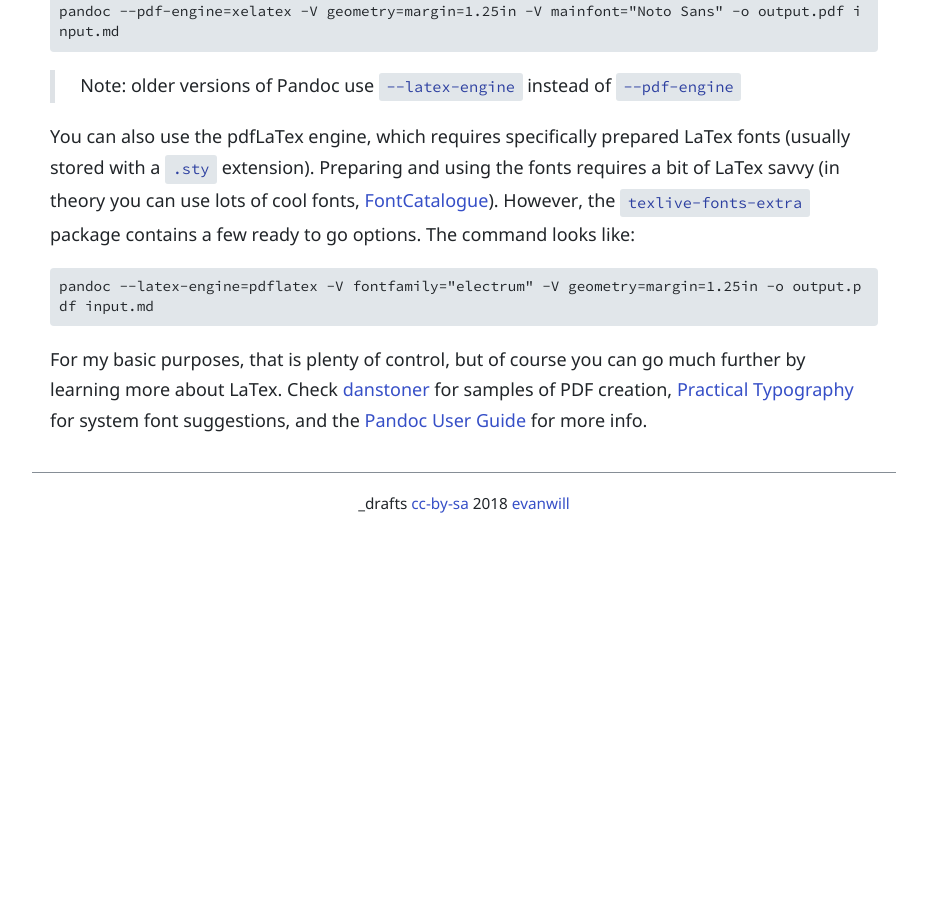
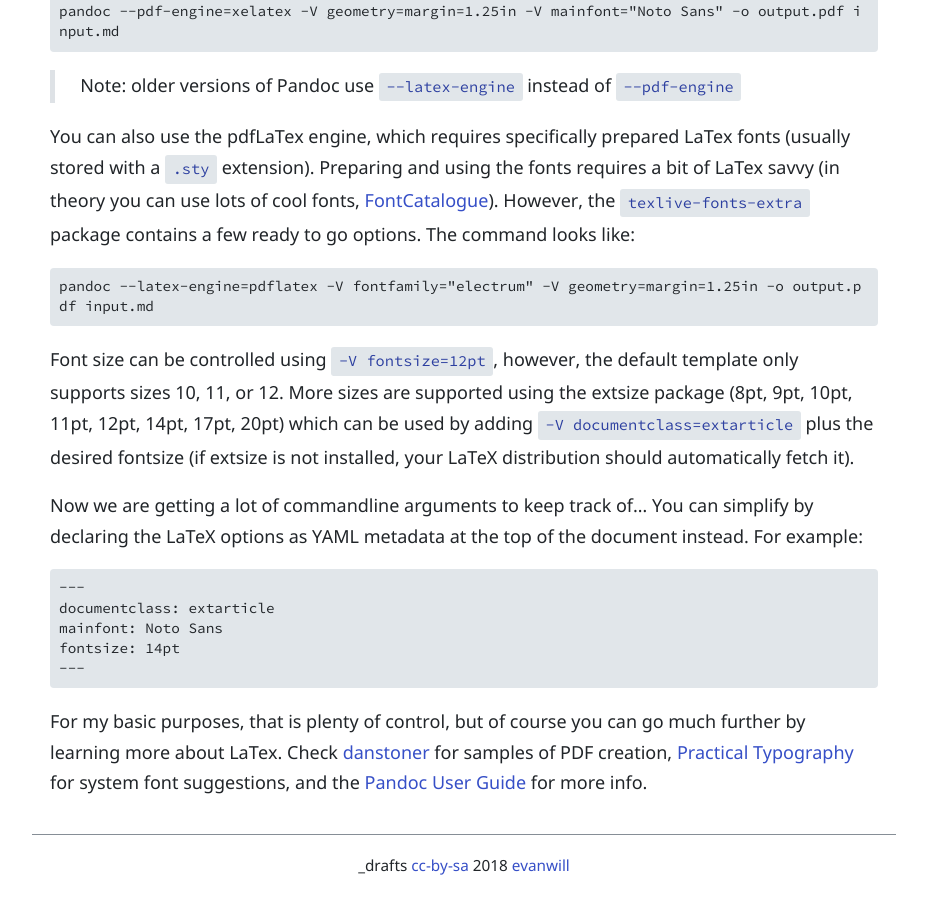
Before and after one commit to evanwill/_drafts, a Jekyll site: the page built from _notes/pandoc.md, in a window 1280 px wide and 900 px high, scrolled down 1518 px. Shown: the whole window, without its empty margins (176-1103 px from the left). Built offline with Jekyll 4.4.1, drawn with Linux system fonts in a browser that asks for light colours; before the commit the page ends 2056 px from its top, so only the background shows below that.

Commit message:
update pandoc

````diff
--- a/_notes/pandoc.md
+++ b/_notes/pandoc.md
@@ -70,5 +70,20 @@ The command looks like:
 pandoc --latex-engine=pdflatex -V fontfamily="electrum" -V geometry=margin=1.25in -o output.pdf input.md
 ```
 
+Font size can be controlled using `-V fontsize=12pt`, however, the default template only supports sizes 10, 11, or 12.
+More sizes are supported using the extsize package (8pt, 9pt, 10pt, 11pt, 12pt, 14pt, 17pt, 20pt) which can be used by adding `-V documentclass=extarticle` plus the desired fontsize (if extsize is not installed, your LaTeX distribution should automatically fetch it).
+
+Now we are getting a lot of commandline arguments to keep track of...
+You can simplify by declaring the LaTeX options as YAML metadata at the top of the document instead.
+For example:
+
+```
+---
+documentclass: extarticle
+mainfont: Noto Sans
+fontsize: 14pt
+---
+```
+
 For my basic purposes, that is plenty of control, but of course you can go much further by learning more about LaTex.
 Check [danstoner](https://github.com/danstoner/pandoc_samples) for samples of PDF creation, [Practical Typography](http://practicaltypography.com/system-fonts.html) for system font suggestions, and the [Pandoc User Guide](http://pandoc.org/MANUAL.html) for more info.
````
